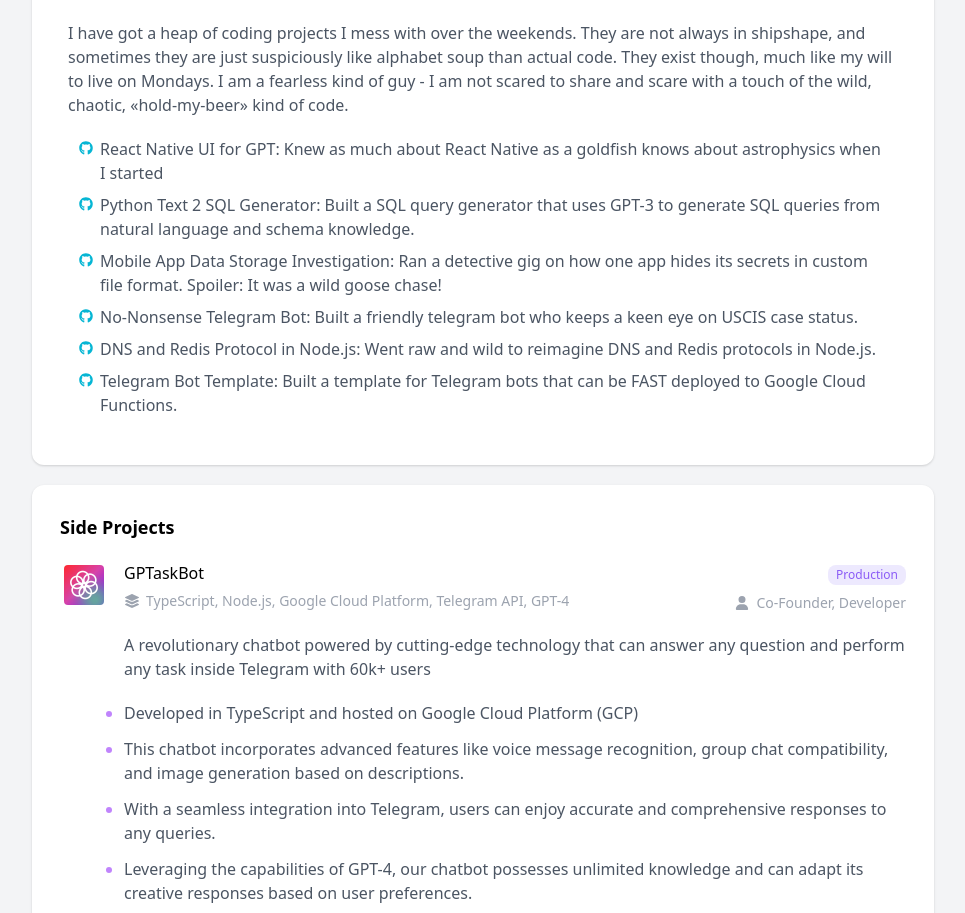
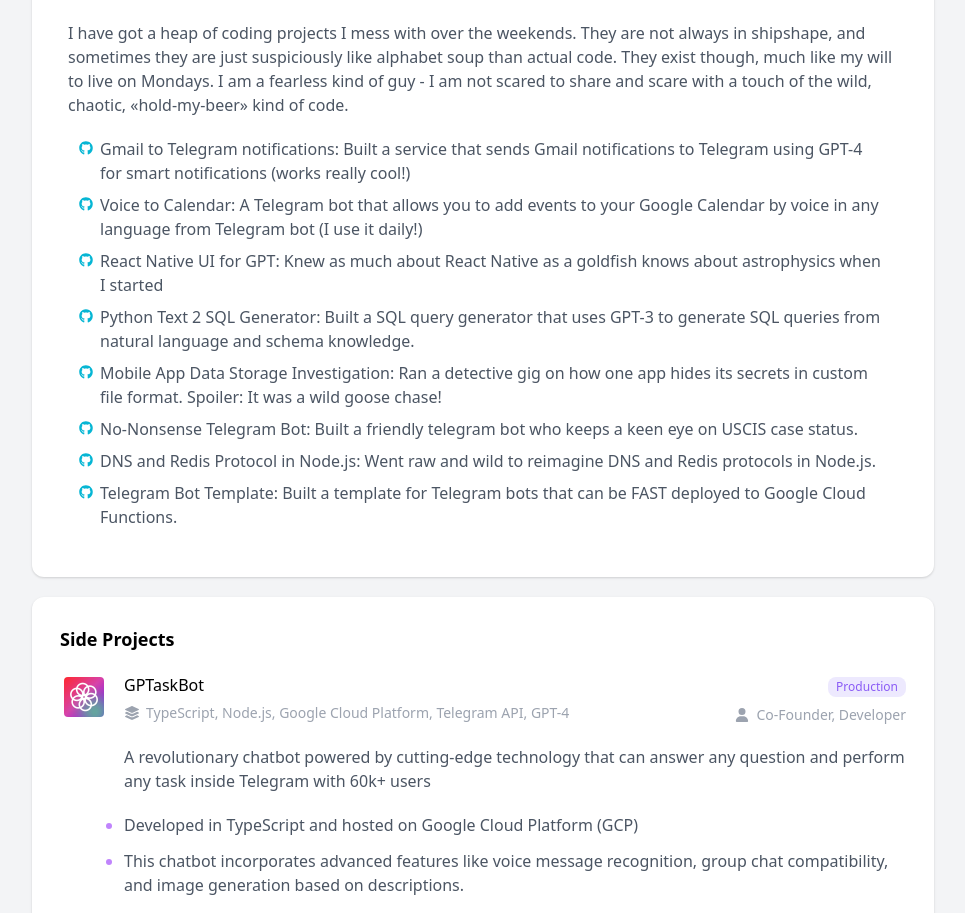
Before and after one commit to Hormold/Hormold, a Next.js app: page / in a window 1280 px wide. Shown: the part 3500-4413 px from the top of the page, without its empty margins (310-1275 px from the left). Built offline with nearby package versions, Linux system fonts and the light colour scheme.

Commit message:
repos added

```diff
--- a/src/app/components/examples.tsx
+++ b/src/app/components/examples.tsx
@@ -26,6 +26,14 @@
 ]
 
 const FunProjects = [
+	{
+		title: "Gmail to Telegram notifications: Built a service that sends Gmail notifications to Telegram using GPT-4 for smart notifications (works really cool!)",
+		url: "https://github.com/Hormold/gmail-tg-notifications"
+	},
+	{
+		title: "Voice to Calendar: A Telegram bot that allows you to add events to your Google Calendar by voice in any language from Telegram bot (I use it daily!)",
+		url: "https://github.com/Hormold/voice2cal",
+	},
 	{
 		title: `React Native UI for GPT: Knew as much about React Native as a goldfish knows about astrophysics when I started`,
 		url: "https://github.com/Hormold/shitchat"
```
